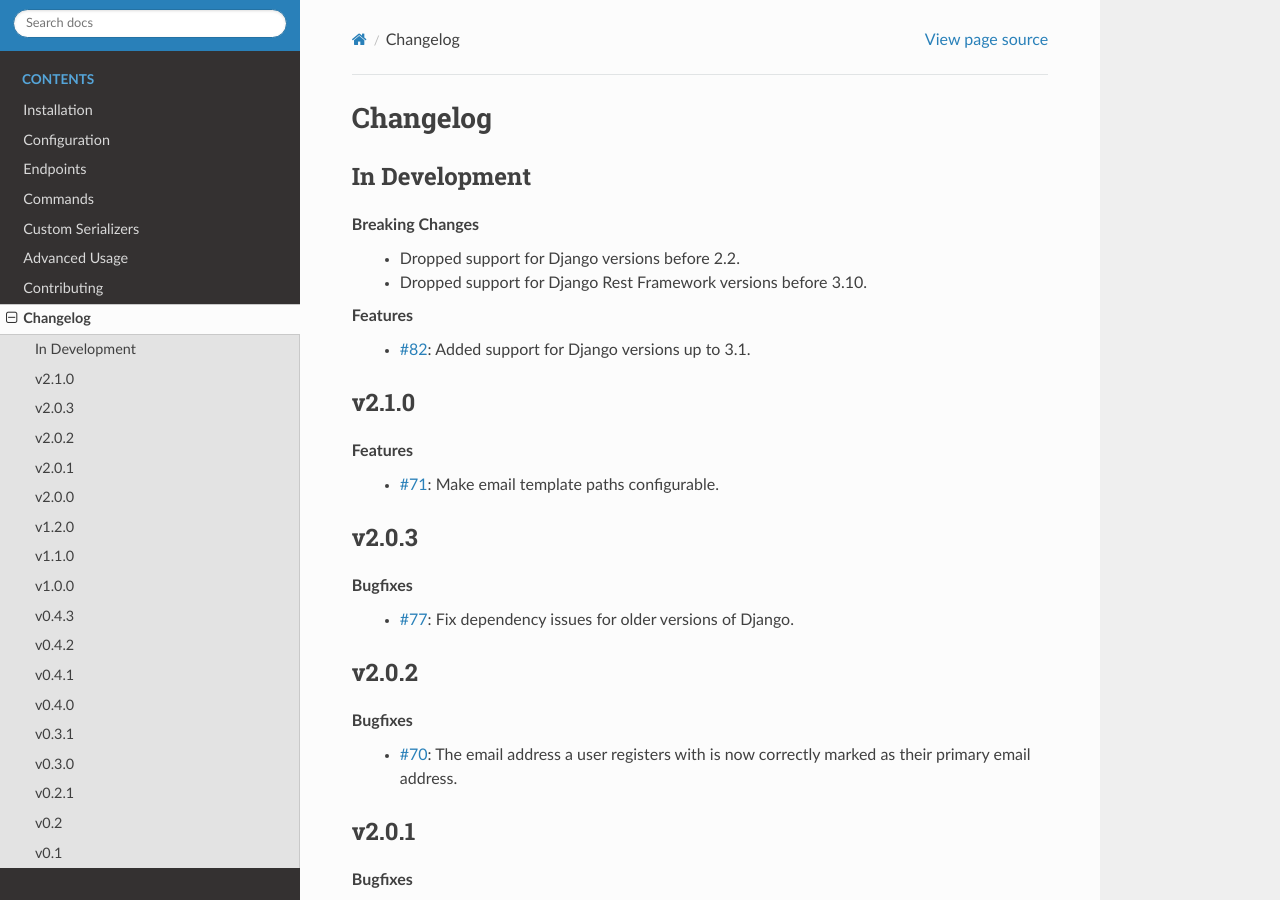
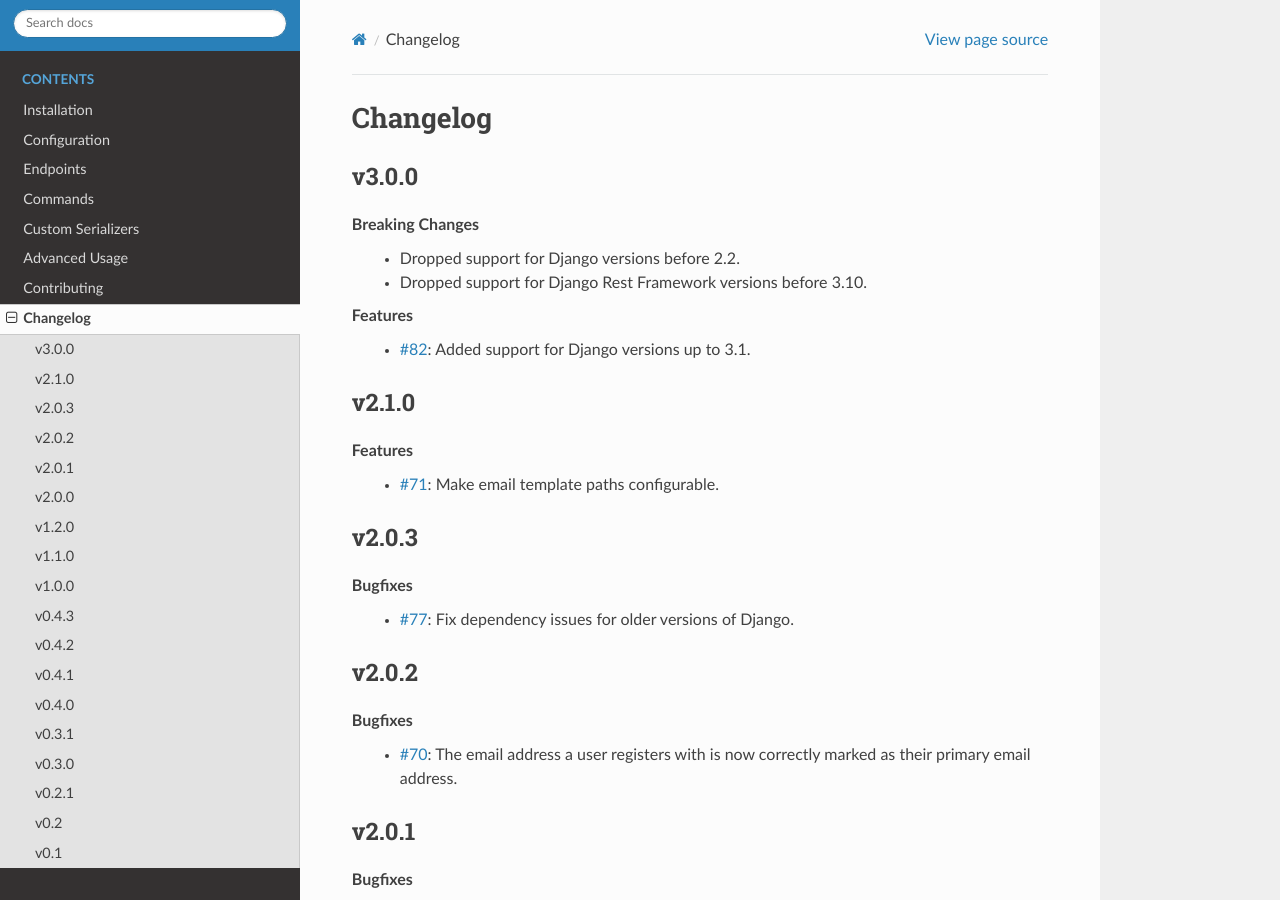
Before and after one commit to cdriehuys/django-rest-email-auth, a Sphinx documentation site: the page built from docs/CHANGELOG.rst, in a window 1280 px wide and 900 px high. Built offline with Sphinx 7.4.7 and the Read the Docs theme 2.0.0, drawn with Linux system fonts in a browser that asks for light colours.

Commit message:
Update changelog for v3.0.0.

```diff
--- a/docs/CHANGELOG.rst
+++ b/docs/CHANGELOG.rst
@@ -1,8 +1,8 @@
 Changelog
 =========
 
-In Development
---------------
+v3.0.0
+------
 
 Breaking Changes
   * Dropped support for Django versions before 2.2.
```
